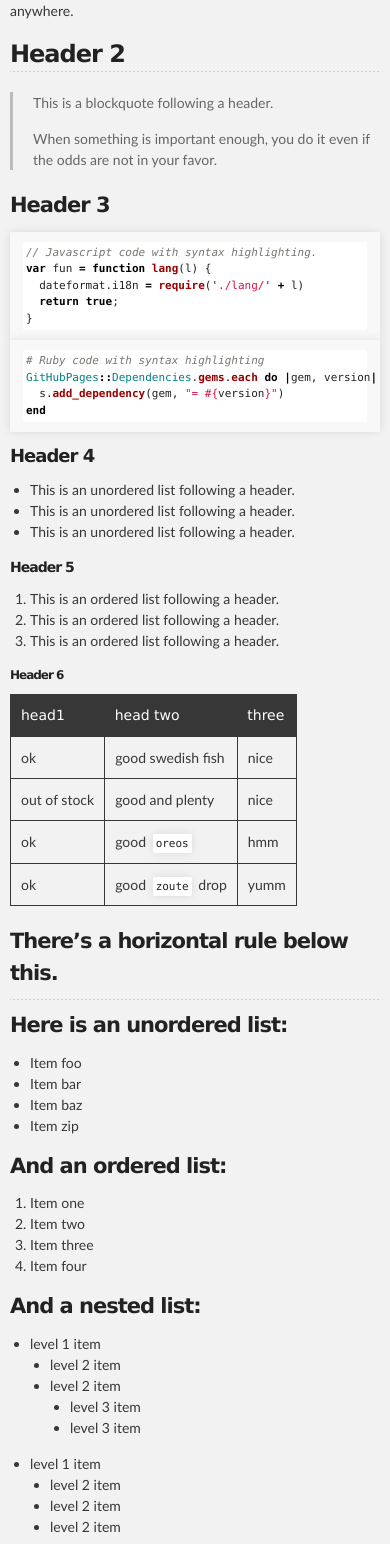
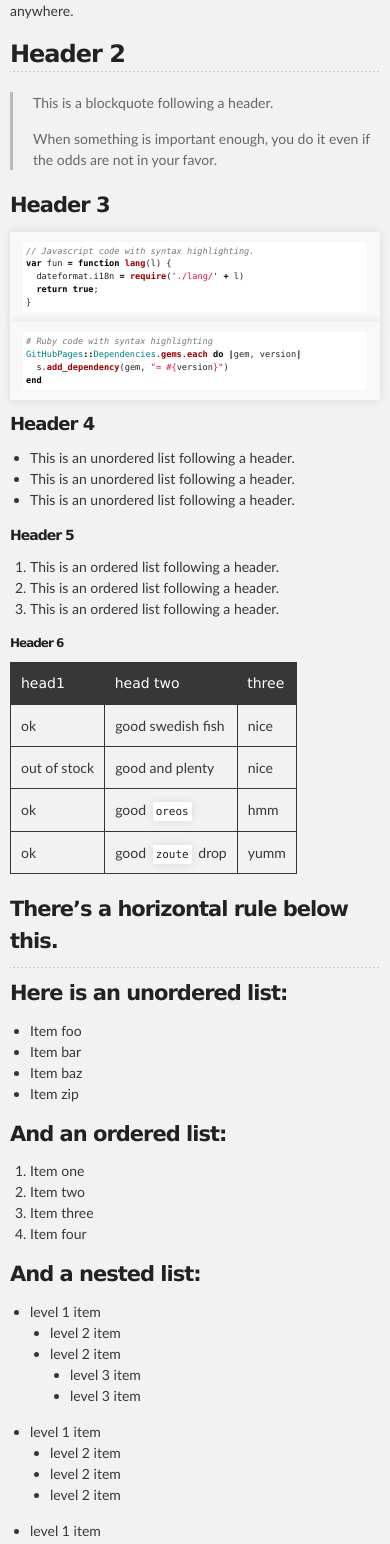
Before and after one commit to pages-themes/slate, a Jekyll site: the page built from index.md, in a window 390 px wide. Shown: the part 582-2126 px from the top of the page. Built offline with Jekyll 4.4.1, drawn with Linux system fonts in a browser that asks for light colours.

Commit message:
Update jekyll-theme-slate.scss
Make usage of <code> in headers *not* ugly on small device screens

```diff
--- a/_sass/jekyll-theme-slate.scss
+++ b/_sass/jekyll-theme-slate.scss
@@ -432,7 +432,7 @@ Small Device Styles
   }
 
   code, pre {
-    font-size: 11px;
+    font-size: 0.7857em;
   }
 
 }
@@ -482,7 +482,7 @@ Small Device Styles
   code, pre {
     min-width: 240px;
     max-width: 320px;
-    font-size: 11px;
+    font-size: 0.7857em;
   }
 
 }
```
